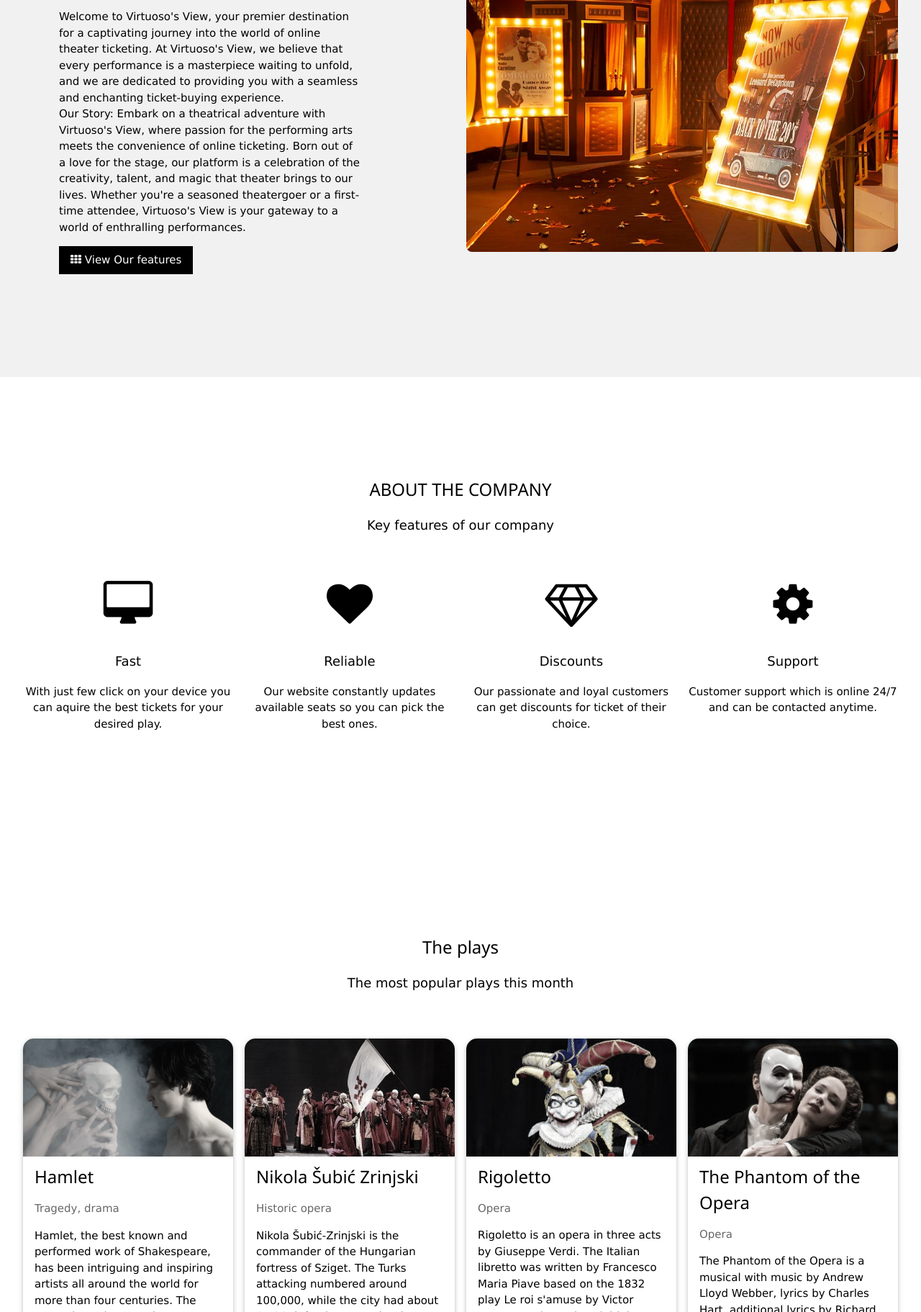
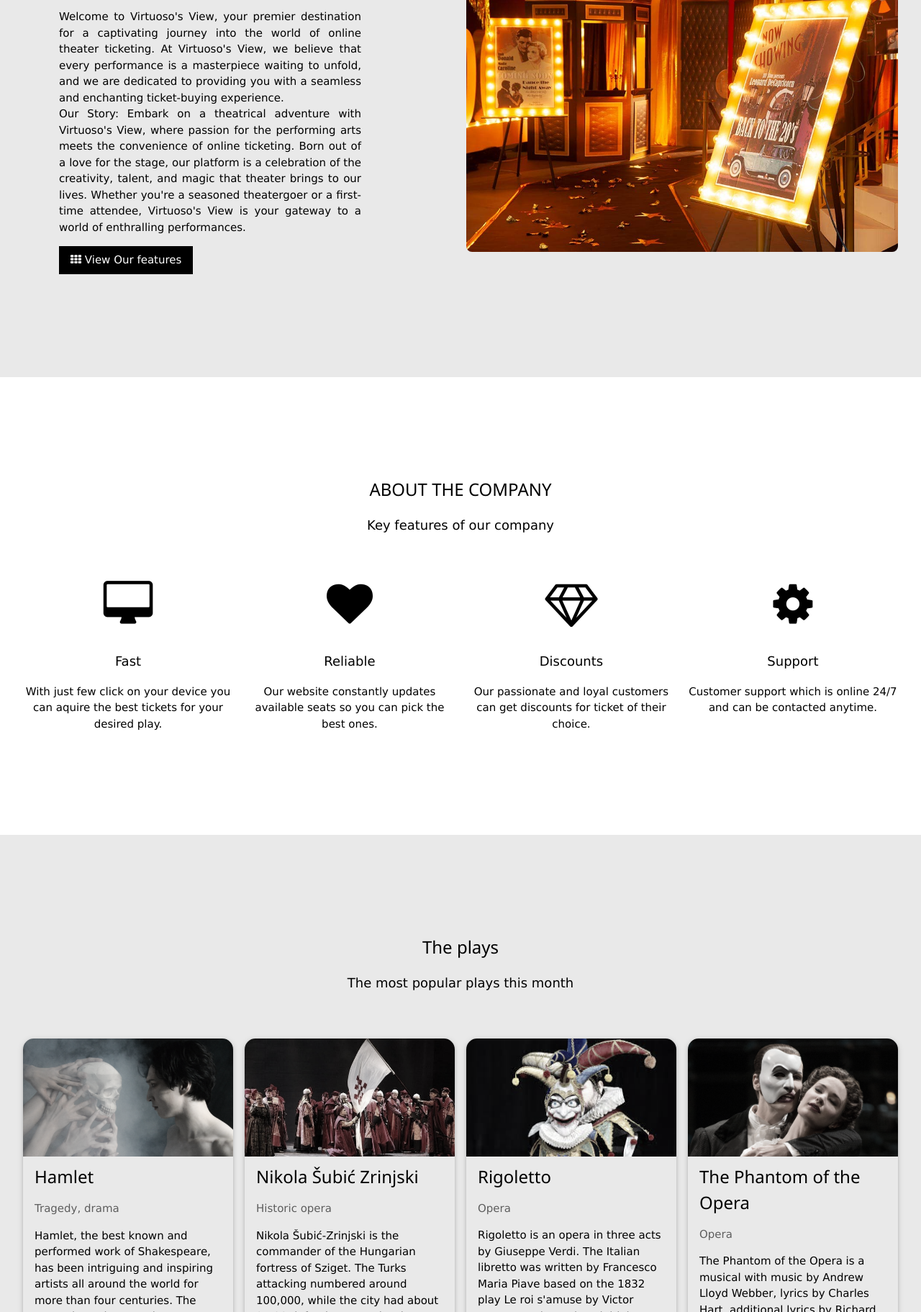
Before and after one commit to AVucelic/Theater-webshop-, a plain HTML site: page index.html in a window 1280 px wide. Shown: the part 977-2800 px from the top of the page at 72% size. Drawn offline with nearby package versions, Linux system fonts and the light colour scheme.

Commit message:
Final touches i guess

```diff
--- a/assets/css/style.css
+++ b/assets/css/style.css
@@ -12,6 +12,10 @@ body,
 html {
     height: 100%;
     line-height: 1.8;
+}
+
+.sivo{
+    background-color: #e9e9e9;
 }
 
 
@@ -920,3 +924,13 @@ option {
     font-weight: lighter;
     letter-spacing: 5px;
 }
+
+.abt2{
+    width: 70%;
+    margin-left: 50px;
+    text-align: justify;
+  }
+
+.leng{
+    height: 550px;
+}
--- a/index.html
+++ b/index.html
@@ -75,11 +75,11 @@
 
 
     <!-- Promo Section - "We know design" -->
-    <div class="w3-container w3-light-grey" style="padding:128px 16px" id="about">
+    <div class="w3-container sivo" style="padding:128px 16px" id="about">
         <div class="w3-row-padding">
             <div class="w3-col m6">
                 <h3 class="abt">Virtuoso's View</h3>
-                <p class="abt">Welcome to Virtuoso's View, your premier destination for a captivating journey into the
+                <p class="abt2">Welcome to Virtuoso's View, your premier destination for a captivating journey into the
                     world of
                     online theater ticketing. At Virtuoso's View, we believe that every performance is a masterpiece
                     waiting to unfold, and we are dedicated to providing you with a seamless and enchanting
@@ -100,7 +100,7 @@
     </div>
 
     <!-- features Section -->
-    <div class="w3-container" style="padding:128px 16px" id="features">
+    <div class="w3-container " style="padding:128px 16px" id="features">
         <h3 class="w3-center">ABOUT THE COMPANY</h3>
         <p class="w3-center w3-large">Key features of our company</p>
         <div class="w3-row-padding w3-center" style="margin-top:64px">
@@ -129,12 +129,12 @@
 
 
     <!-- plays Section -->
-    <div class="w3-container" style="padding:128px 16px" id="plays">
+    <div class="w3-container  sivo" style="padding:128px 16px" id="plays">
         <h3 class="w3-center">The plays</h3>
         <p class="w3-center w3-large">The most popular plays this month</p>
         <div class="w3-row-padding w3-grayscale" style="margin-top:64px">
             <div class="w3-col l3 m6 w3-margin-bottom">
-                <div class="w3-card border">
+                <div class="w3-card border leng">
                     <img src="./assets/images/hamlet.webp" alt="John" style="width:100%" class="border-images">
                     <div class="w3-container">
                         <h3>Hamlet</h3>
@@ -147,7 +147,7 @@
                 </div>
             </div>
             <div class="w3-col l3 m6 w3-margin-bottom">
-                <div class="w3-card border">
+                <div class="w3-card border leng">
                     <img src="./assets/images/zrinski.jpg" alt="Jane" style="width:100%" class="border-images">
                     <div class="w3-container">
                         <h3>Nikola Šubić Zrinjski</h3>
@@ -163,7 +163,7 @@
                 </div>
             </div>
             <div class="w3-col l3 m6 w3-margin-bottom">
-                <div class="w3-card border">
+                <div class="w3-card border leng">
                     <img src="./assets/images/rigoletto.jfif" alt="Mike" style="width:100%" class="border-images">
                     <div class="w3-container">
                         <h3>Rigoletto</h3>
@@ -176,9 +176,9 @@
                 </div>
             </div>
             <div class="w3-col l3 m6 w3-margin-bottom">
-                <div class="w3-card border">
+                <div class="w3-card border leng">
                     <img src="./assets/images/phanto.jpg" alt="Dan" style="width:100%" class="border-images">
-                    <div class="w3-container">
+                    <div class="w3-container leng">
                         <h3>The Phantom of the Opera</h3>
                         <p class="w3-opacity">Opera</p>
                         <p>The Phantom of the Opera is a musical with music by Andrew Lloyd Webber, lyrics by Charles
@@ -228,7 +228,7 @@
 
 
     <!-- Contact Section -->
-    <div class="w3-container w3-light-grey" style="padding:128px 16px" id="contact">
+    <div class="w3-container sivo" style="padding:128px 16px" id="contact">
         <h3 class="w3-center">CONTACT</h3>
         <p class="w3-center w3-large">Lets get in touch. Send us a message:</p>
         <div style="margin-top:48px">
```
